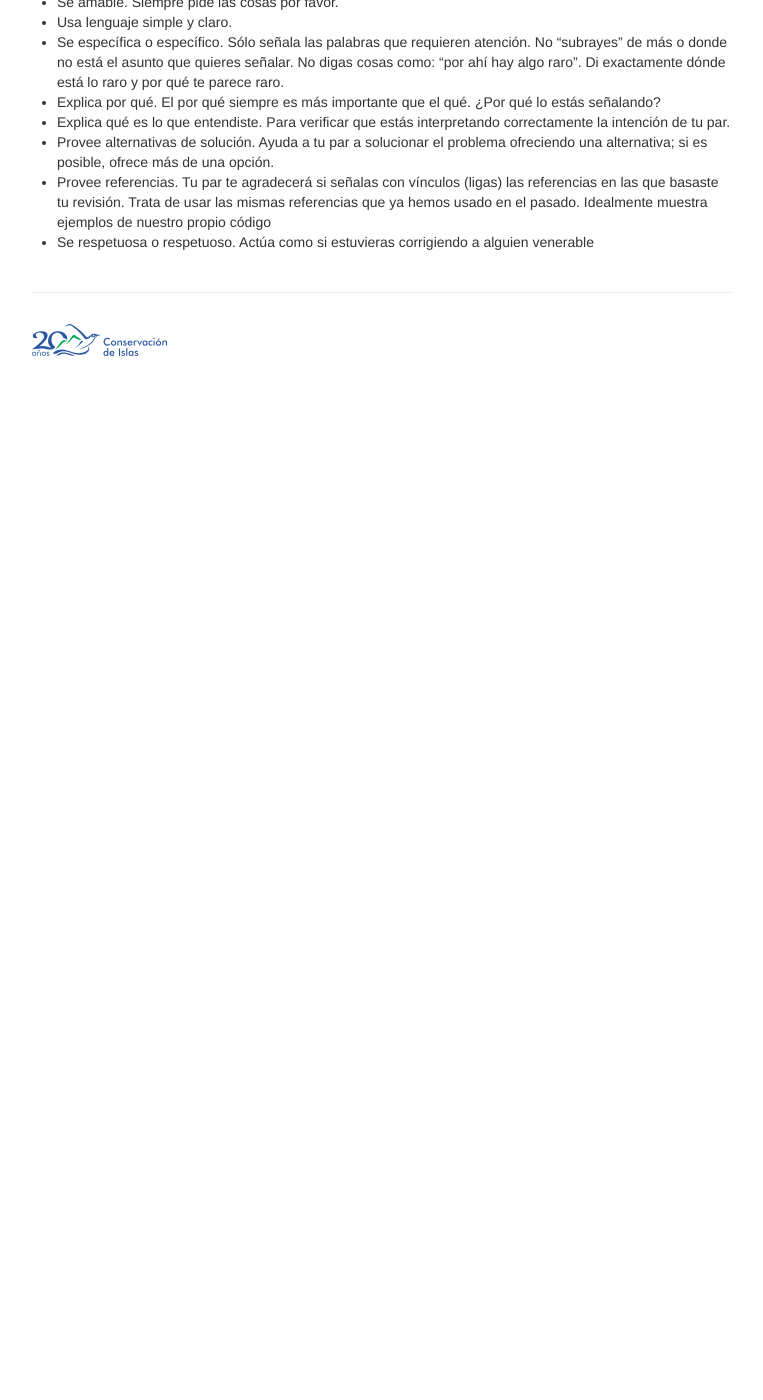
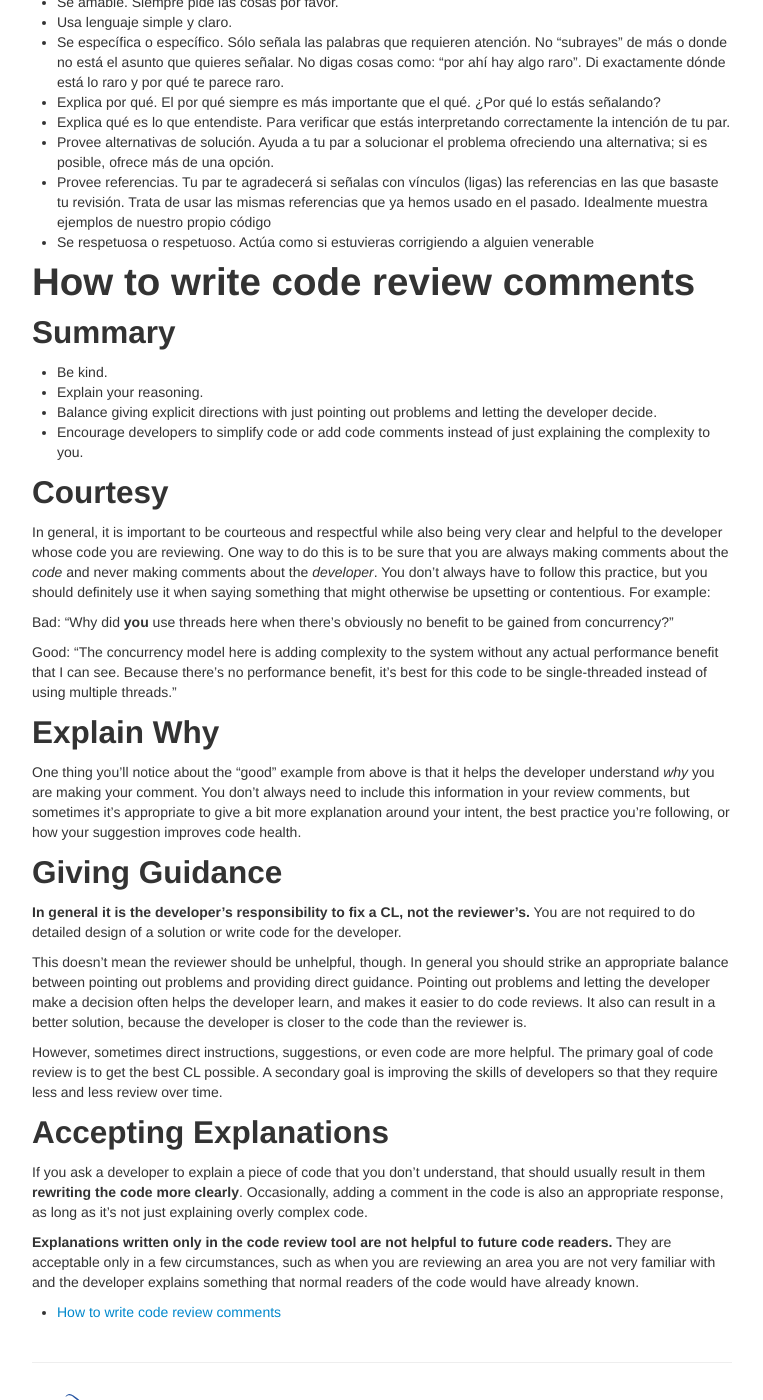
Before and after one commit to LizethMReyes/islasgeci.github.io, a Jekyll site: the page built from _guia_de_estilo/revisiones.md, in a window 1280 px wide and 1400 px high, scrolled down 220 px. Shown: the whole window, without its empty margins (258-1021 px from the left). Built offline with Jekyll 4.4.1, drawn with Linux system fonts in a browser that asks for light colours; before the commit the page ends 900 px from its top, so only the background shows below that.

Commit message:
Agrega guía de google sobre cómo escribir un comentario

```diff
--- a/_guia_de_estilo/revisiones.md
+++ b/_guia_de_estilo/revisiones.md
@@ -21,3 +21,72 @@ alternativa; si es posible, ofrece más de una opción.
 que basaste tu revisión. Trata de usar las mismas referencias que ya hemos usado en el pasado.
 Idealmente muestra ejemplos de nuestro propio código
 - Se respetuosa o respetuoso. Actúa como si estuvieras corrigiendo a alguien venerable
+
+# How to write code review comments
+
+## Summary
+
+-   Be kind.
+-   Explain your reasoning.
+-   Balance giving explicit directions with just pointing out problems and
+    letting the developer decide.
+-   Encourage developers to simplify code or add code comments instead of just
+    explaining the complexity to you.
+
+## Courtesy
+
+In general, it is important to be
+courteous and respectful while also being
+very clear and helpful to the developer whose code you are reviewing. One way to
+do this is to be sure that you are always making comments about the *code* and
+never making comments about the *developer*. You don't always have to follow
+this practice, but you should definitely use it when saying something that might
+otherwise be upsetting or contentious. For example:
+
+Bad: "Why did **you** use threads here when there's obviously no benefit to be
+gained from concurrency?"
+
+Good: "The concurrency model here is adding complexity to the system without any
+actual performance benefit that I can see. Because there's no performance
+benefit, it's best for this code to be single-threaded instead of using multiple
+threads."
+
+## Explain Why {#why}
+
+One thing you'll notice about the "good" example from above is that it helps the
+developer understand *why* you are making your comment. You don't always need to
+include this information in your review comments, but sometimes it's appropriate
+to give a bit more explanation around your intent, the best practice you're
+following, or how your suggestion improves code health.
+
+## Giving Guidance {#guidance}
+
+**In general it is the developer's responsibility to fix a CL, not the
+reviewer's.** You are not required to do detailed design of a solution or write
+code for the developer.
+
+This doesn't mean the reviewer should be unhelpful, though. In general you
+should strike an appropriate balance between pointing out problems and providing
+direct guidance. Pointing out problems and letting the developer make a decision
+often helps the developer learn, and makes it easier to do code reviews. It also
+can result in a better solution, because the developer is closer to the code
+than the reviewer is.
+
+However, sometimes direct instructions, suggestions, or even code are more
+helpful. The primary goal of code review is to get the best CL possible. A
+secondary goal is improving the skills of developers so that they require less
+and less review over time.
+
+## Accepting Explanations {#explanations}
+
+If you ask a developer to explain a piece of code that you don't understand,
+that should usually result in them **rewriting the code more clearly**.
+Occasionally, adding a comment in the code is also an appropriate response, as
+long as it's not just explaining overly complex code.
+
+**Explanations written only in the code review tool are not helpful to future
+code readers.** They are acceptable only in a few circumstances, such as when
+you are reviewing an area you are not very familiar with and the developer
+explains something that normal readers of the code would have already known.
+
+- [How to write code review comments](https://github.com/google/eng-practices/blob/master/review/reviewer/comments.md)
```
